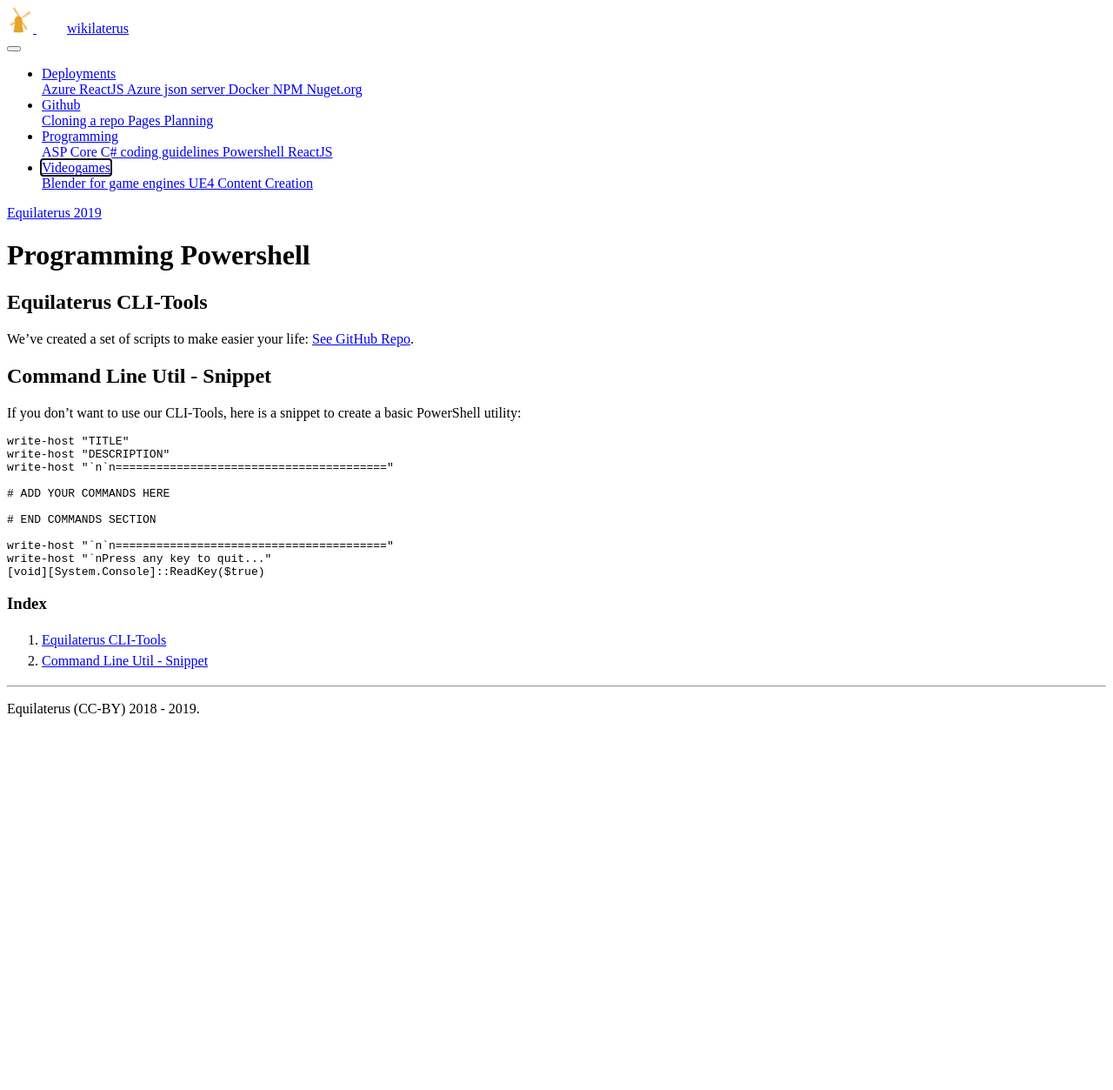
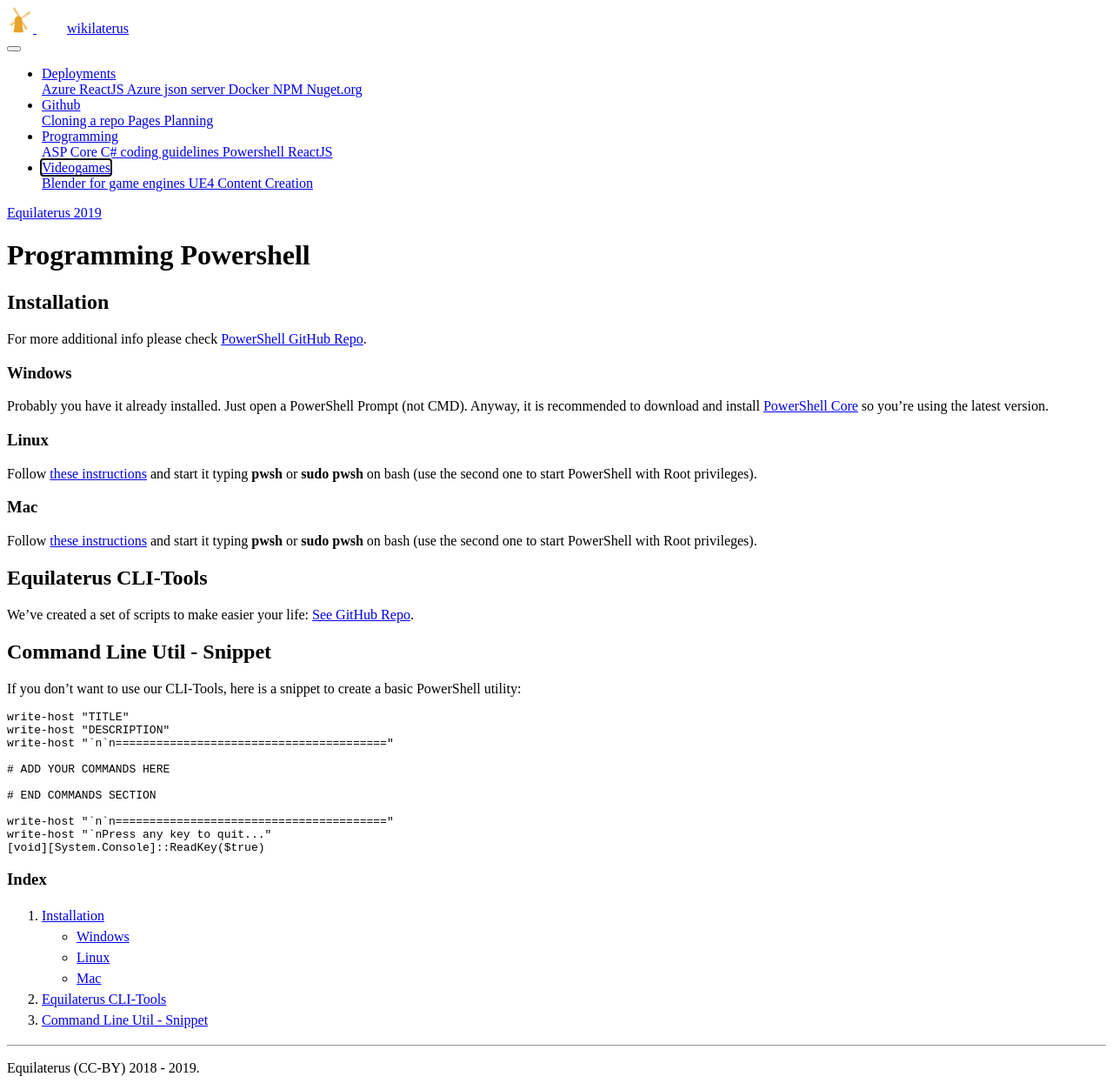
Before and after one commit to equilaterus/wikilaterus, a Jekyll site: the page built from wiki/Programming-Powershell.md, in a window 1280 px wide. Shown: the whole page at 87% size. Built offline with Jekyll 4.4.1, drawn with Linux system fonts in a browser that asks for light colours; nearby versions of some CDN libraries; a style sheet for code colours, icons or effects is not loaded; before the commit the page ends 900 px from its top, so only the background shows below that.

Commit message:
Updated powershell docs
Co-Authored-By: Juan Felipe Cañizares Corrales <pipecaniza@outlook.com>

```diff
--- a/wiki/Programming-Powershell.md
+++ b/wiki/Programming-Powershell.md
@@ -4,6 +4,23 @@
 wikiPageName: Programming-Powershell
 menu: wiki
 ---
+
+## Installation
+
+For more additional info please check [PowerShell GitHub Repo](https://github.com/PowerShell/PowerShell).
+
+### Windows
+
+Probably you have it already installed. Just open a PowerShell Prompt (not CMD). Anyway, it is recommended to download and install [PowerShell Core](https://docs.microsoft.com/en-us/powershell/scripting/install/installing-powershell-core-on-windows?view=powershell-6#installing-the-msi-package) so you're using the latest version.
+
+### Linux
+
+Follow [these instructions](https://docs.microsoft.com/en-us/powershell/scripting/install/installing-powershell-core-on-linux?view=powershell-6) and start it typing **pwsh** or **sudo pwsh** on bash (use the second one to start PowerShell with Root privileges).
+
+### Mac
+
+Follow [these instructions](https://docs.microsoft.com/en-us/powershell/scripting/install/installing-powershell-core-on-macos?view=powershell-6) and start it typing **pwsh** or **sudo pwsh** on bash (use the second one to start PowerShell with Root privileges).
+
 
 ## Equilaterus CLI-Tools
 
```
